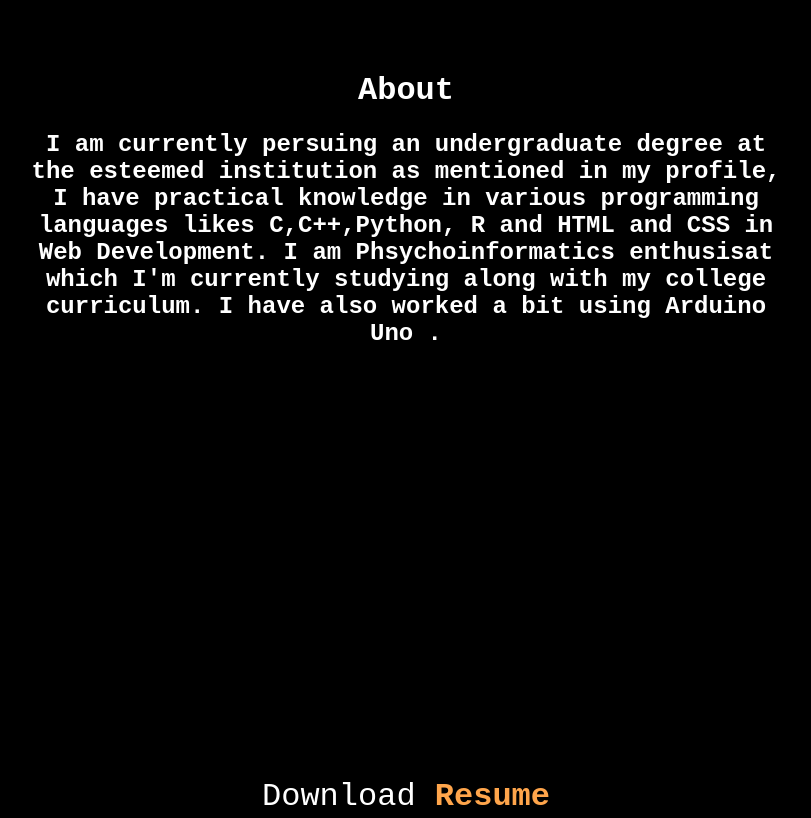
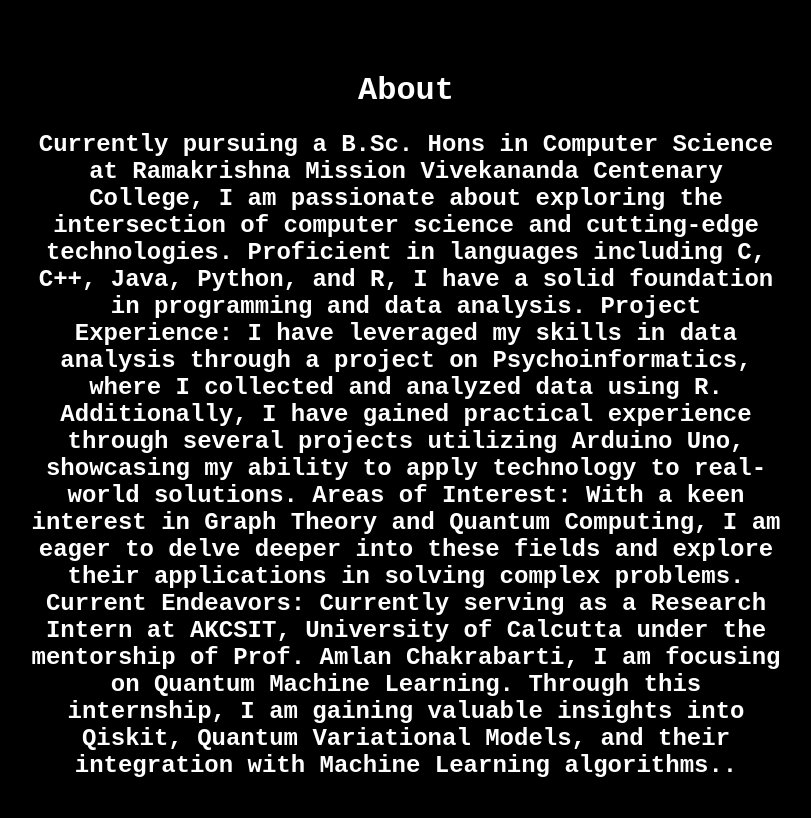
Before and after one commit to NishankaDas/myportfolio.github.io, a plain HTML site: page index.html in a window 1280 px wide. Shown: the part 1120-1938 px from the top of the page, without its empty margins (234-1045 px from the left). Drawn offline with Linux system fonts and the light colour scheme.

Commit message:
About chage

```diff
--- a/index.html
+++ b/index.html
@@ -299,11 +299,25 @@
             About
 
         </h1>
-        <h2>I am currently persuing an undergraduate degree at the esteemed institution as mentioned in my profile,
-            I have practical knowledge in various programming languages likes C,C++,Python,
-            R and HTML and CSS in Web Development. I am Phsychoinformatics enthusisat which I'm
-            currently studying along with my college curriculum.
-            I have also worked a bit using Arduino Uno .</h2>
+        <h2>Currently pursuing a B.Sc. Hons in Computer Science at Ramakrishna Mission Vivekananda Centenary College,
+            I am passionate about exploring the intersection of computer science and cutting-edge technologies.
+            Proficient in languages including C, C++, Java, Python, and R, I have a solid foundation in
+            programming and data analysis.
+
+Project Experience:
+I have leveraged my skills in data analysis through a project on Psychoinformatics, where I collected and
+            analyzed data using R. Additionally, I have gained practical experience through several projects
+            utilizing Arduino Uno, showcasing my ability to apply technology to real-world solutions.
+
+Areas of Interest:
+With a keen interest in Graph Theory and Quantum Computing, I am eager to delve deeper into
+            these fields and explore their applications in solving complex problems.
+
+Current Endeavors:
+Currently serving as a Research Intern at AKCSIT, University of Calcutta under the mentorship
+            of Prof. Amlan Chakrabarti, I am focusing on Quantum Machine Learning. Through this internship,
+            I am gaining valuable insights into Qiskit, Quantum Variational Models, and their integration with
+            Machine Learning algorithms..</h2>
     </div>
     <div id="res" class="Resume">
         <p>Download <a href="NISHANKA DAS.pdf" id="style-2" data-replace="this link"><span>Resume</span></a></p>
```
